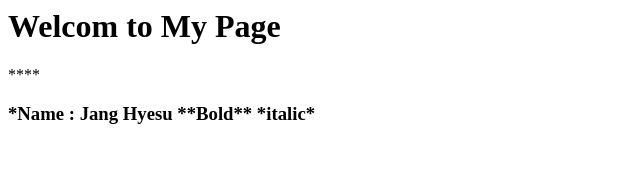
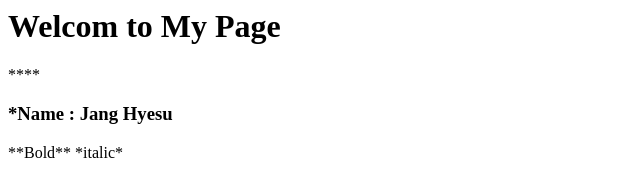
Before and after one commit to Hyesu77/Hyesu77.github.io, a plain HTML site: page index.html in a window 1280 px wide. Shown: the whole page, without its empty margins (0-640 px from the left). Drawn offline with Linux system fonts and the light colour scheme.

Commit message:
Update index.html

```diff
--- a/index.html
+++ b/index.html
@@ -1,7 +1,7 @@
 <h1> Welcom to My Page </h1>
   ****
 
-  <h3> *Name : Jang Hyesu
+  <h3> *Name : Jang Hyesu </h3>
 
    **Bold**
    *italic*
```
